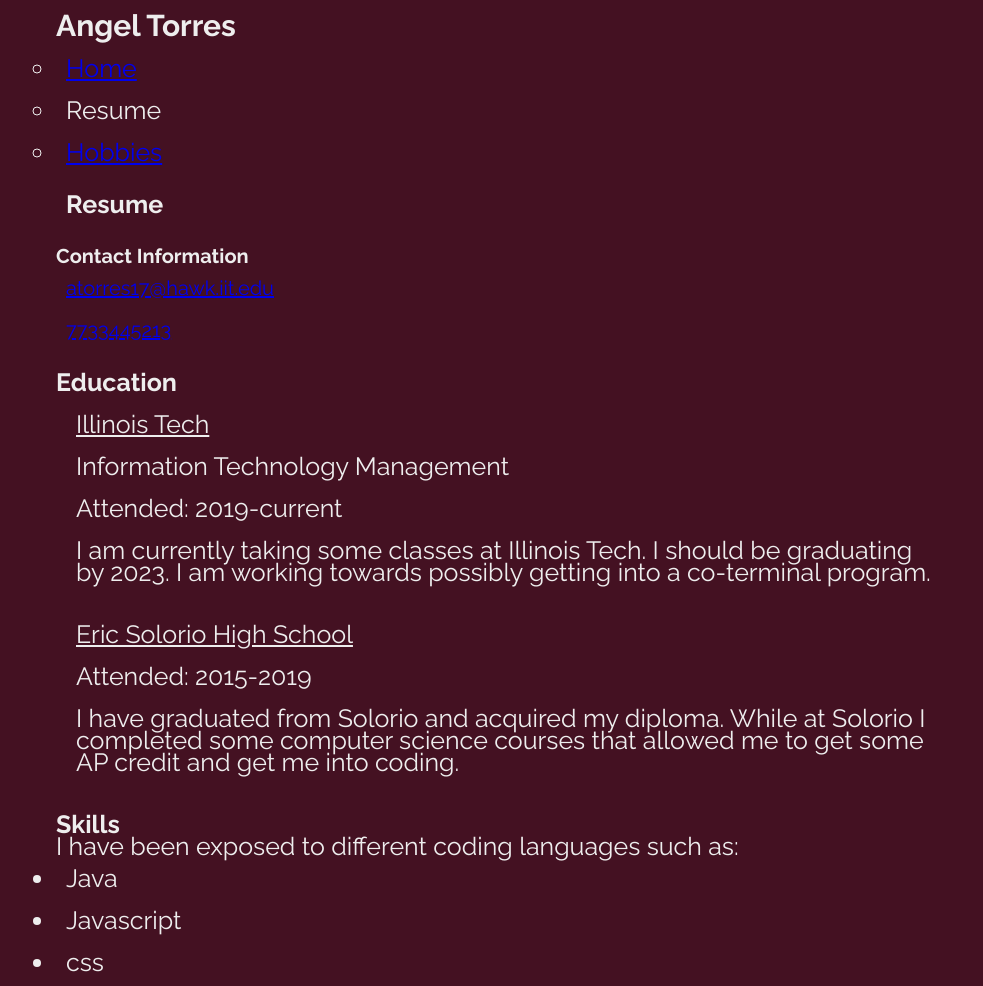
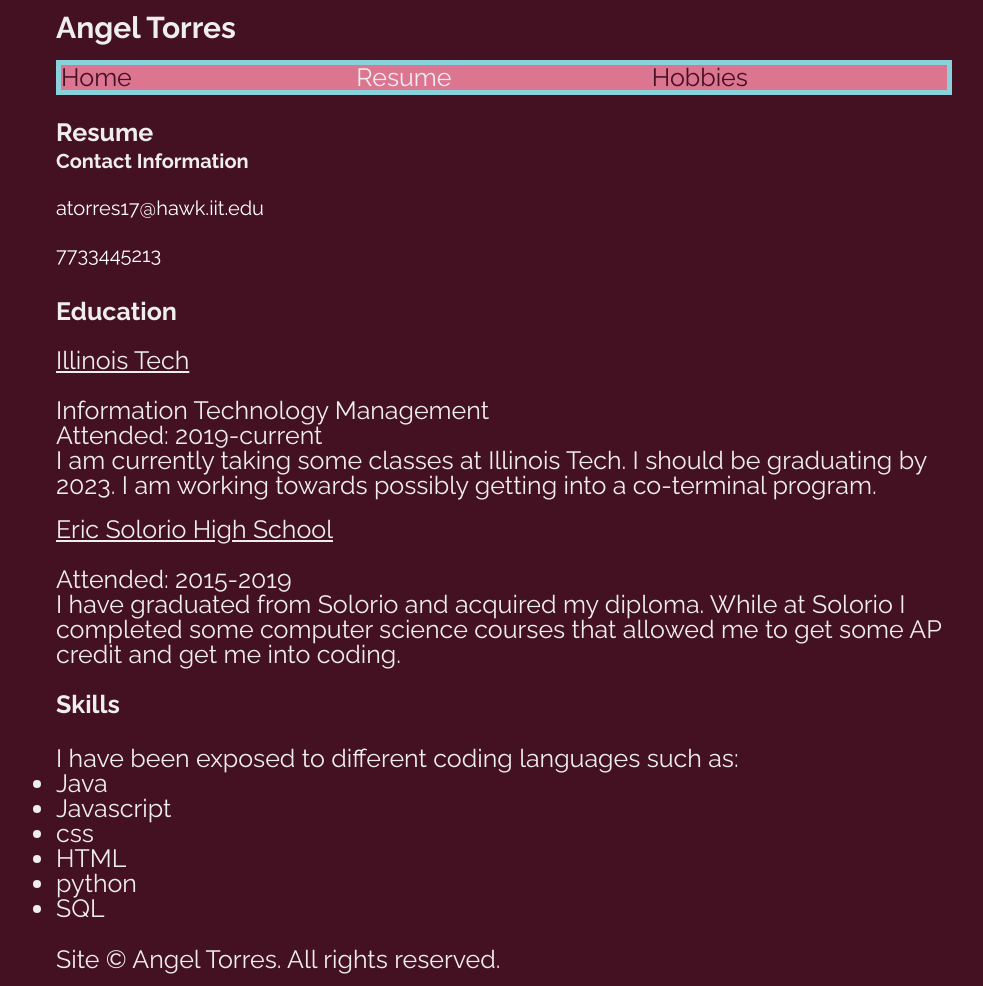
Before and after one commit to atorres175/project-two, a plain HTML site: page resume/index.html in a window 1280 px wide. Shown: the top 986 px of the page, without its empty margins (136-1119 px from the left). Drawn offline with Linux system fonts and the light colour scheme.

Commit message:
Add final css file

```diff
--- a/screen.css
+++ b/screen.css
@@ -1,5 +1,5 @@
-@import url('https://fonts.googleapis.com/css2?family=Raleway:ital,wght@0,400;0,700;1,400&display=swap');
-
+@import url("https://fonts.googleapis.com/css2?family=Raleway:ital,wght@0,400;0,700;1,400&display=swap");
+/*@import url("https://basehold.it/25");*/
 
 /* http://meyerweb.com/eric/tools/css/reset/
    v2.0 | 20110126
@@ -13,40 +13,67 @@ html{
   font-family: 'Raleway', 'Times New Roman', Times;
   background: #412;
   color: #EEE;
-  font-size: 20px;
-  line-height: 22px;
+  font-size: 18px;
+  line-height: 25px;
   padding: 22px;
 }
 h1{
   font-weight: bold;
   font-size: 30px;
-  padding-bottom: 10px;
+  padding-bottom: 20px;
 }
 h2{
   font-weight: bold;
-  padding: 20px 10px 10px 10px;
+  padding: 25px 0px 4px 0px;
 }
 h3{
-  padding-top: 20px;
+  padding: 25px 0px 14px 0px;
   font-weight: bold;
 }
-li{
-  padding: 10px;
+h4{
+  padding: 15px 0px 0px 0px;
 }
 li p{
   padding-top: 10px;
 }
-#navigation ul li{
-  list-style-type: circle;
-  padding-left: 10px;
+main li p{
+  padding: 11px 0px 18px 0px;
+}
+aside h3{
+  padding: 0px 0px 11px 0px;
+}
+p{
+  padding: 11px 0px 11px 0px;
+}
+main p{
+  padding: 22px 0px 0px 0px;
+}
+section h3{
+  padding: 20px 0px 5px 0px;
+}
+section li{
+  padding: 0px 0px 0px 0px;
+}
+#navigation ul{
+  display: flex;
+  border: 5px solid rgb(137, 210, 220);
+  background-color: #DC758F;
+}
+#navigation li{
+  flex: 1;
+}
+#navigation li a{
+  color: #412;
+  text-decoration: none;
 }
 #freetime{
-  padding-top: 20px;
+  padding: 11px 0px 11px 0px;
   font-weight: 700;
 }
-#schools{
-  padding: 10px;
+#schools {
+  padding: 19px 0px 11px 0px;
   text-decoration: underline;
+  padding-bottom: 25px;
 }
 #languages{
   list-style-type: disc;
@@ -55,8 +82,15 @@ li p{
   font-weight: normal;
   font-size: 20px;
 }
+#contact li{
+  padding: 11px 0px 11px 0px;
+}
+#contact li a{
+  color: white;
+  text-decoration: none;
+}
 #footer{
-  padding-top: 30px;
+  padding-top: 15px;
 }
 img{
   display: block;
```
